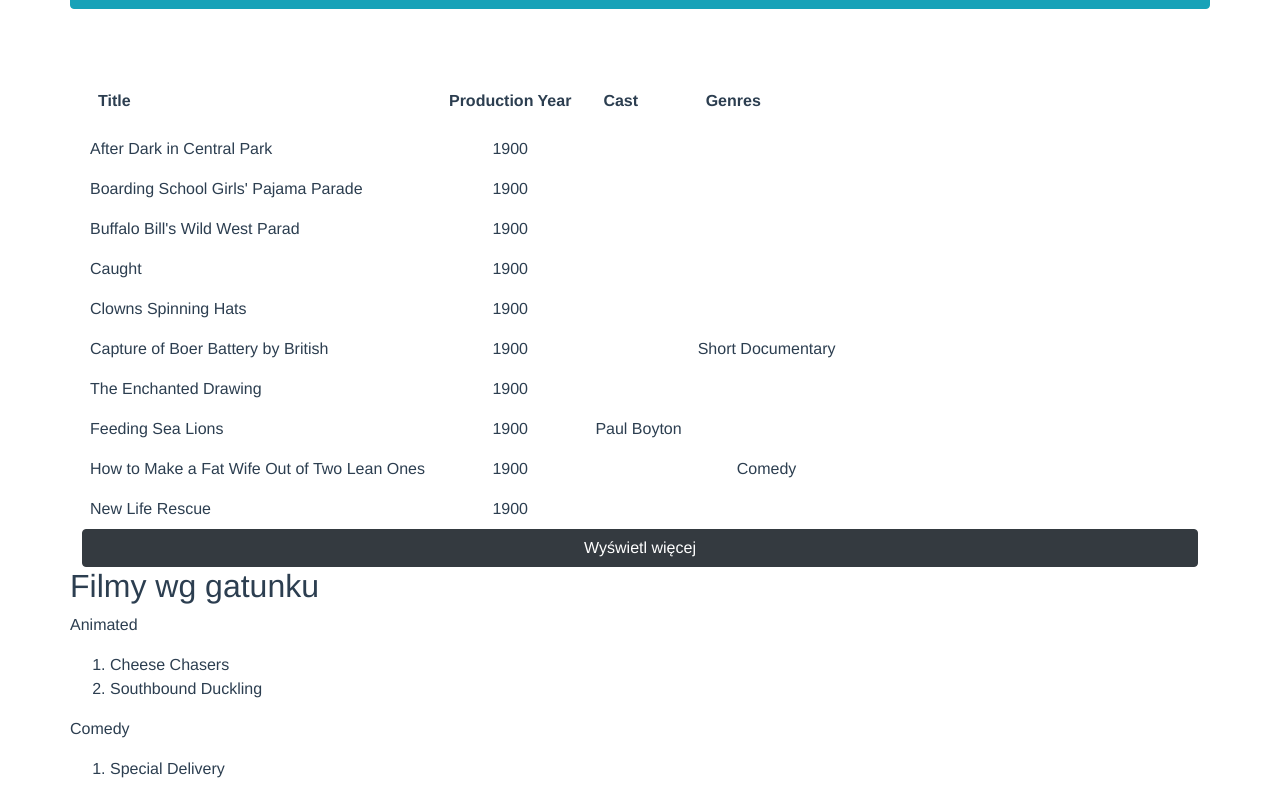
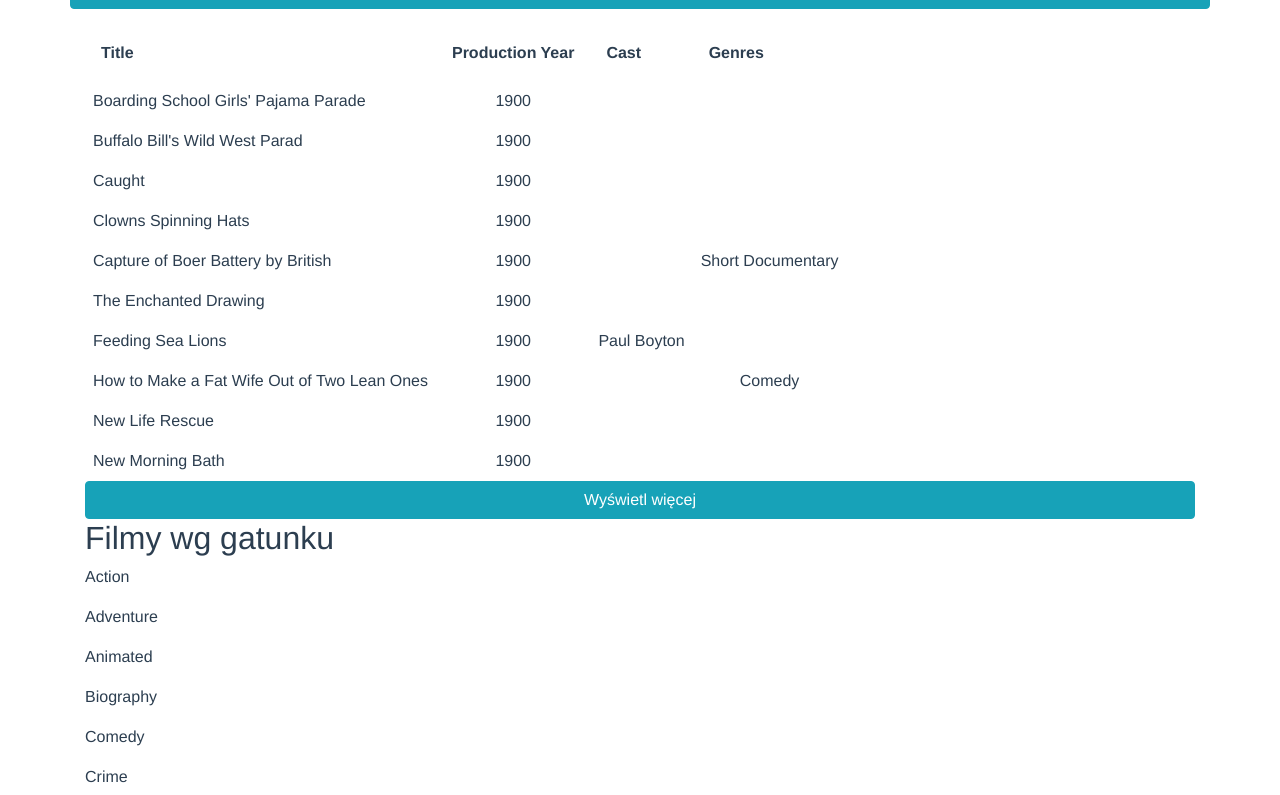
Before and after one commit to aniaxb/AJI, a Vue app in the folder Vue-task_3/: page / in a window 1280 px wide. Shown: the part 425-1220 px from the top of the page. Built offline with nearby package versions, Linux system fonts and the light colour scheme.

Commit message:
modifying GenreList

```diff
--- a/Vue-task_3/src/App.vue
+++ b/Vue-task_3/src/App.vue
@@ -2,32 +2,34 @@
   <div class="container">
     <h1>Baza Filmów</h1>
     <SearchInputVue/>
-  <!-- <TableMoviesVue/> -->
-  <!-- <TableMovies :fullJsonData="fullMoviesData"/> -->
-    <JustTable :fullJsonData="fullMoviesData"/>
-    <ListaFilmow/>
+  <TableMovies
+  :movies="fullMoviesData"/>
+    <!-- <ListaFilmow :movies="fullMoviesData"/> -->
+    <GenreList :movies="fullMoviesData"/>
+    <!-- <GenreListVue/> -->
   </div>
-
-
 </template>
 
 <script>
-import ListaFilmow from './components/ListaFilmow.vue'
+import GenreList from './components/list/GenreList.vue';
+// import ListaFilmow from './components/ListaFilmow.vue'
 import SearchInputVue from './components/SearchInput.vue';
-// import TableMovies from './components/TableMovies.vue';
-import JustTable from './components/JustTable.vue'
+import TableMovies from './components/TableMovies.vue';
 import moviesjson from "./movies.json";
+// import GenreListVue from './components/list/GenreList.vue';
+// import _ from "lodash";
 
 export default {
   name: 'App',
   components: {
-    ListaFilmow,
+    // ListaFilmow,
     SearchInputVue,
-    JustTable
-    // TableMovies
+    TableMovies,
+    GenreList
 },
 data() {
       return {
+        // filteredJsonData: _.cloneDeep(this.fullJsonData),
         fullMoviesData: moviesjson
       }
     }
--- a/Vue-task_3/src/components/JustTable.vue
+++ /dev/null
@@ -1,63 +0,0 @@
-<template>
-    <div class="row px-1">
-      <!-- :key IS BEST WAY TO FORCE COMPONENT TO RERENDER -->
-      <TableMovies
-          class="col-md-12 mt-5 px-2"
-          :movies="filteredJsonData"
-          :key="reRenderedKey"
-      />
-    </div>
-  </template>
-
-  <script>
-    import _ from "lodash";
-    import TableMovies from "./TableMovies.vue";
-
-    export default {
-      name: "JustTable",
-
-      components: {
-        TableMovies
-      },
-
-      props: {
-        fullJsonData: Array
-      },
-
-      data() {
-        return {
-          reRenderedKey: 0,
-          filteredJsonData: _.cloneDeep(this.fullJsonData),
-          searchProperties: {
-            title: "",
-            dateFrom: "",
-            dateTo: "",
-            cast: "",
-            genres: "",
-          },
-        }
-      }
-
-    }
-  </script>
-
-  <style scoped>
-    .padding-table {
-      padding-left: 0.5rem;
-      padding-right: 0.5rem;
-    }
-
-    @media (min-width: 576px) {
-      .padding-table {
-        padding-left: 5rem;
-        padding-right: 5rem;
-      }
-    }
-
-    @media (min-width: 768px) {
-      .padding-table {
-        padding-left: 0.5rem;
-        padding-right: 0.5rem;
-      }
-    }
-  </style>
--- a/Vue-task_3/src/components/ListaFilmow.vue
+++ b/Vue-task_3/src/components/ListaFilmow.vue
@@ -1,7 +1,7 @@
 <template>
-    <div class="row">
-        <GenreList/>
-    </div>
+    <!-- <div class="row">
+        <GenreList :movies="filteredJsonData"/>
+    </div> -->
     <div class="row">
         <CastList/>
     </div>
@@ -9,14 +9,21 @@
 </template>
 
 <script>
-import GenreList from './list/GenreList.vue'
+// import GenreList from './list/GenreList.vue'
 import CastList from './list/CastList.vue'
+import _ from 'lodash';
 
 export default{
     name: "ListaFilmow",
     components: {
-        GenreList,
+        // GenreList,
         CastList
-    }
+    },
+    data() {
+        return {
+          filteredJsonData: _.cloneDeep(this.fullJsonData),
+          }
+      }
+
 }
 </script>
--- a/Vue-task_3/src/components/TableMovies.vue
+++ b/Vue-task_3/src/components/TableMovies.vue
@@ -18,17 +18,16 @@
         </tr>
       </thead>
       <tbody>
-        <tr v-for="(index, it) in tableSize" :key="it">
-          <td id="title">{{movies[it].title}}</td>
-          <td id="year">{{movies[it].year}}</td>
-          <td id="cast">{{movies[it].cast.toString().split(",").join("\n")}}</td>
-          <td id="genres">{{movies[it].genres.toString().split(",").join("\n")}}</td>
+        <tr v-for="index in tableSize" :key="index">
+          <td id="title">{{movies[index].title}}</td>
+          <td id="year">{{movies[index].year}}</td>
+          <td id="cast">{{movies[index].cast.toString().split(",").join("\n")}}</td>
+          <td id="genres">{{movies[index].genres.toString().split(",").join("\n")}}</td>
         </tr>
-
       </tbody>
     </table>
     <div v-if="isButtonVisible">
-      <button class="btn btn-dark btn-block " v-on:click="expandTable()">
+    <button class="btn btn-info btn-block " v-on:click="expandTable()">
       Wyświetl więcej
     </button>
     </div>
@@ -80,7 +79,6 @@ export default {
 <style scoped>
   td {
     padding: 0.5rem !important;
-    /* text-align: center; */
   }
   #year, #genres, #cast {
     text-align: center;
--- a/Vue-task_3/src/components/list/GenreList.vue
+++ b/Vue-task_3/src/components/list/GenreList.vue
@@ -1,7 +1,17 @@
 <template>
     <div>
         <h2>Filmy wg gatunku</h2>
-        <p>Animated</p>
+        <div v-for="index in genreList" :key="index">
+            <p>{{index}}</p>
+            <!--  <p>{{movies[index].genres}}</p> -->
+            <ol type="1">
+                <li v-for="i in titleList[200]" :key="i">{{i.title}}</li>
+                <!-- <li>{{movies[index].title}}</li> -->
+            </ol>
+        </div>
+
+
+        <!-- <p>Animated</p>
     <ol type="1">
         <li>Cheese Chasers</li>
         <li>Southbound Duckling</li>
@@ -9,12 +19,58 @@
     <p>Comedy</p>
         <ol type="1">
             <li>Special Delivery</li>
-        </ol>
+        </ol> -->
     </div>
 
 </template>
 <script>
+import _ from 'lodash';
 export default {
-    name: "GenreList"
+    name: "GenreList",
+
+    props: {
+      movies: Array,
+      copyTable: Array
+    },
+    data() {
+        let tableSize = this.movies.length;
+        // let copyTable = _.cloneDeep(this.movies)
+        return {
+            genreList: _.sortBy(_.uniq(_.flatten(_.filter(
+          _.map(this.movies, "genres"), _.size)))),
+        titleList: [],
+
+        tableSize,
+        // copyTable
+      }
+    },
+
+//     methods: {
+//        countUnique: function() {
+//         const uniqueCount = new Set(this.movies).size;
+//         return uniqueCount;
+//        },
+//        getNumOfOccurr: function(id, arr) {
+//         let occurr = 0;
+
+//         for(let i=0; i < arr.length; i++) {
+//             if('id' in arr[i] && arr[i].id === id) occurr ++;
+//         }
+
+//         return occurr;
+//        },
+//        moviesByGenres: function (moviesList, genreList) {
+//         return moviesList.filter((m) => {
+//         return genreList.every((g) => m.genre.includes(g));
+//   });
+//     },
+
+    mounted() {
+        for (let it of this.genreList) {
+        this.titleList.push(_.filter(
+          this.movies.slice(800, 1000), (o) => _.includes(_.flatten(o.genres), it)))
+      }
+
+    },
 }
 </script>
```
Lines whose indentation alone changed are shown as unchanged.
